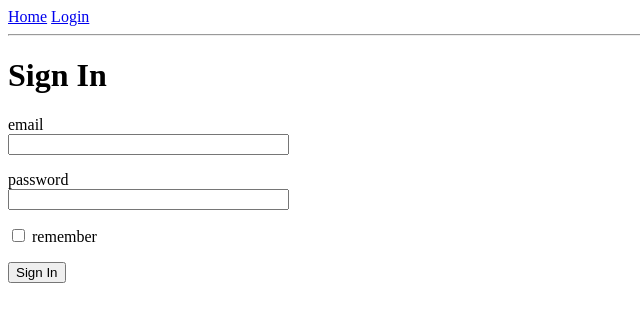
After one commit to ladgym/lad-platfom, a Flask app: page /login in a window 1280 px wide. The commit adds this page. Shown: the top 322 px of the page, without its empty margins (0-640 px from the left). Run offline with Flask 2, Linux system fonts and the light colour scheme; some libraries are stand-ins or nearby versions.

Commit message:
LAD-2: added login form

```diff
--- a/lad-crm/lad_crm/app.py
+++ b/lad-crm/lad_crm/app.py
@@ -1,5 +1,6 @@
 from flask import Flask
-from .views import init_blueprints
+from lad_crm.views import init_blueprints
+from lad_crm.settings.config import init_config
 
 
 def init_app():
@@ -9,6 +10,9 @@ def init_app():
     """
     app = Flask(__name__)
 
+    # initialize app configuration
+    init_config(app)
+
     # register blueprints
     init_blueprints(app)
 
--- /dev/null
+++ b/lad-crm/lad_crm/forms/public/login.py
@@ -0,0 +1,11 @@
+import wtforms as wtf
+
+from wtforms.validators import DataRequired, Email
+from flask_wtf import FlaskForm
+
+
+class LoginForm(FlaskForm):
+    email = wtf.StringField("email", validators=[DataRequired(), Email()])
+    password = wtf.PasswordField("password", validators=[DataRequired()])
+    remember_me = wtf.BooleanField("remember")
+    submit = wtf.SubmitField("Sign In")
--- a/lad-crm/lad_crm/templates/layout.html
+++ b/lad-crm/lad_crm/templates/layout.html
@@ -1,10 +1,27 @@
 <!DOCTYPE html>
 <html lang="en">
 <head>
-    <meta charset="UTF-8">
-    <title>Title</title>
+    {% if title %}
+    <title>{{ title }}</title>
+    {% else %}
+    <title>Lad CRM</title>
+    {% endif %}
 </head>
 <body>
-
+    <div>
+        <a href="/">Home</a>
+        <a href="/login">Login</a>
+    </div>
+    <hr>
+    {% with messages = get_flashed_messages() %}
+    {% if messages %}
+    <ul>
+        {% for message in messages %}
+        <li>{{ message }}</li>
+        {% endfor %}
+    </ul>
+    {% endif %}
+    {% endwith %}
+    {% block content %}{% endblock %}
 </body>
 </html>
--- /dev/null
+++ b/lad-crm/lad_crm/templates/public/index.html
@@ -0,0 +1,6 @@
+{% extends "layout.html" %}
+
+{% block content %}
+    <h1>Hello world!</h1>
+    <div>This is index point.</div>
+{% endblock %}
--- /dev/null
+++ b/lad-crm/lad_crm/templates/public/login.html
@@ -0,0 +1,24 @@
+{% extends "layout.html" %}
+
+{% block content %}
+<h1>Sign In</h1>
+<form action="" method="post" novalidate>
+    {{ form.hidden_tag() }}
+    <p>
+        {{ form.email.label }}<br>
+        {{ form.email(size=32) }}<br>
+        {% for error in form.email.errors %}
+        <span style="color: red;">[{{ error }}]</span>
+        {% endfor %}
+    </p>
+    <p>
+        {{ form.password.label }}<br>
+        {{ form.password(size=32) }}<br>
+        {% for error in form.password.errors %}
+        <span style="color: red;">[{{ error }}]</span>
+        {% endfor %}
+    </p>
+    <p>{{ form.remember_me() }} {{ form.remember_me.label }}</p>
+    <p>{{ form.submit() }}</p>
+</form>
+{% endblock %}
--- a/lad-crm/lad_crm/views/__init__.py
+++ b/lad-crm/lad_crm/views/__init__.py
@@ -1,4 +1,4 @@
-from .home import home as bp_home
+from lad_crm.views.public import public_bp
 
 
 def init_blueprints(app):
@@ -8,6 +8,6 @@ def init_blueprints(app):
     :return Flask: application with registered blueprints
     """
 
-    app.register_blueprint(bp_home)
+    app.register_blueprint(public_bp)
 
     return app
--- /dev/null
+++ b/lad-crm/lad_crm/views/public.py
@@ -0,0 +1,21 @@
+from flask import Blueprint, render_template, flash, redirect
+
+from lad_crm.forms.public.login import LoginForm
+
+
+public_bp = Blueprint("home", __name__, template_folder="templates", static_folder="static")
+
+
+@public_bp.route("/")
+@public_bp.route("/index")
+def home_page():
+    return render_template("public/index.html")
+
+
+@public_bp.route("/login", methods=["GET", "POST"])
+def login_page():
+    form = LoginForm()
+    if form.validate_on_submit():
+        flash(f"Login requested for email {form.email.data}, remember={form.remember_me.data}")
+        return redirect("/index")
+    return render_template("public/login.html", title="Sign In", form=form)
--- a/lad-crm/requirements/production.txt
+++ b/lad-crm/requirements/production.txt
@@ -1,5 +1,6 @@
 -e ../lad-common
 
 Flask==1.1.2
+Flask-WTF==0.14.3
 python-dotenv==0.12.0
 uWSGI==2.0.18
```
Also changed, not shown: lad-common/lad_common/utils/test_utils.py (added, +11 -0 lines), lad-crm/lad_crm/settings/config.py (added, +32 -0 lines), lad-crm/lad_crm/templates/home/index.html (deleted, +0 -11 lines), lad-crm/lad_crm/templates/home/login.html (deleted, +0 -10 lines), lad-crm/lad_crm/views/home.py (deleted, +0 -9 lines), lad-crm/tests/conftest.py (added, +13 -0 lines), lad-crm/tests/forms/public/test_login.py (added, +9 -0 lines), lad-crm/lad_crm/forms/__init__.py (added), lad-crm/lad_crm/settings/__init__.py (added), lad-crm/tests/__init__.py (added), 1 other file.
